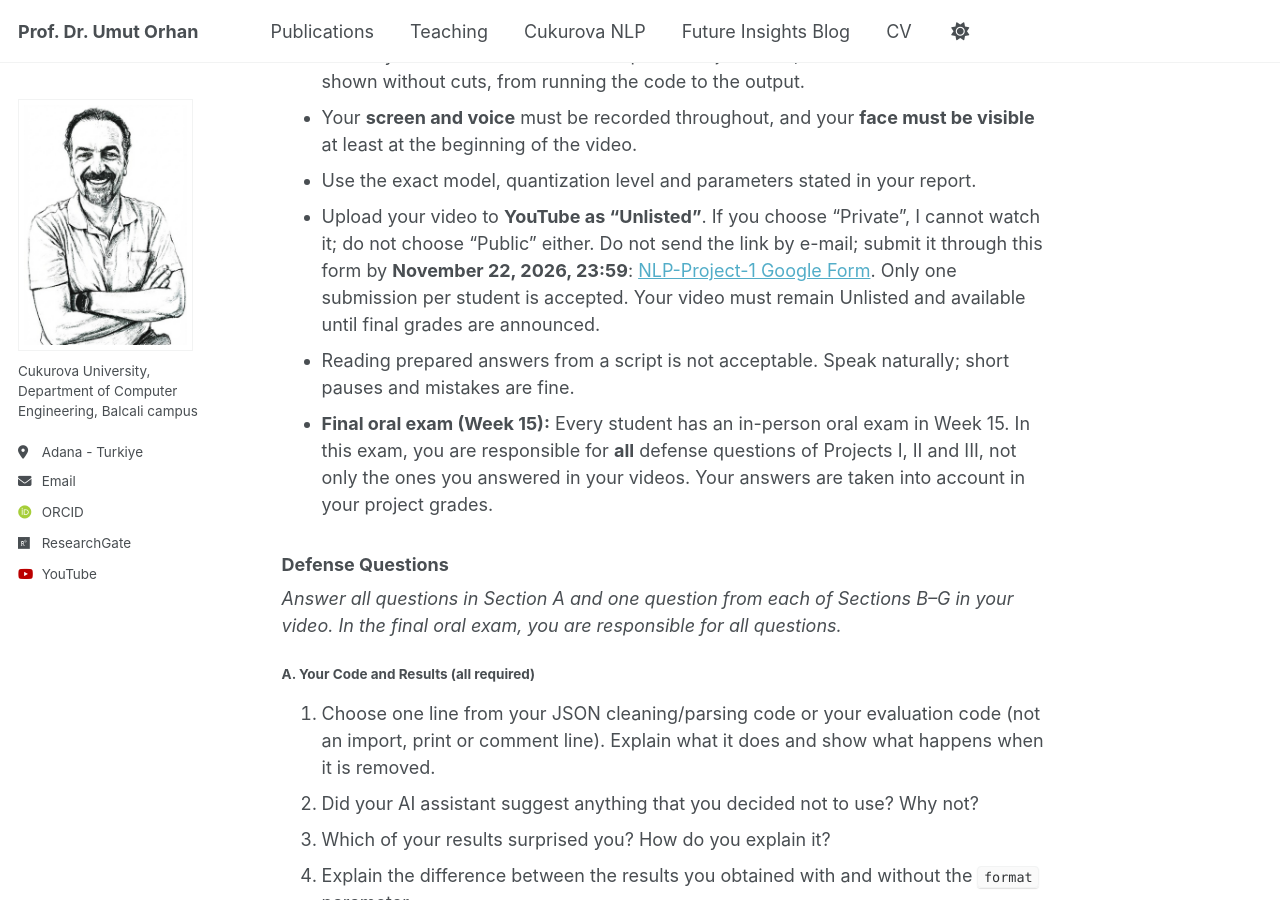
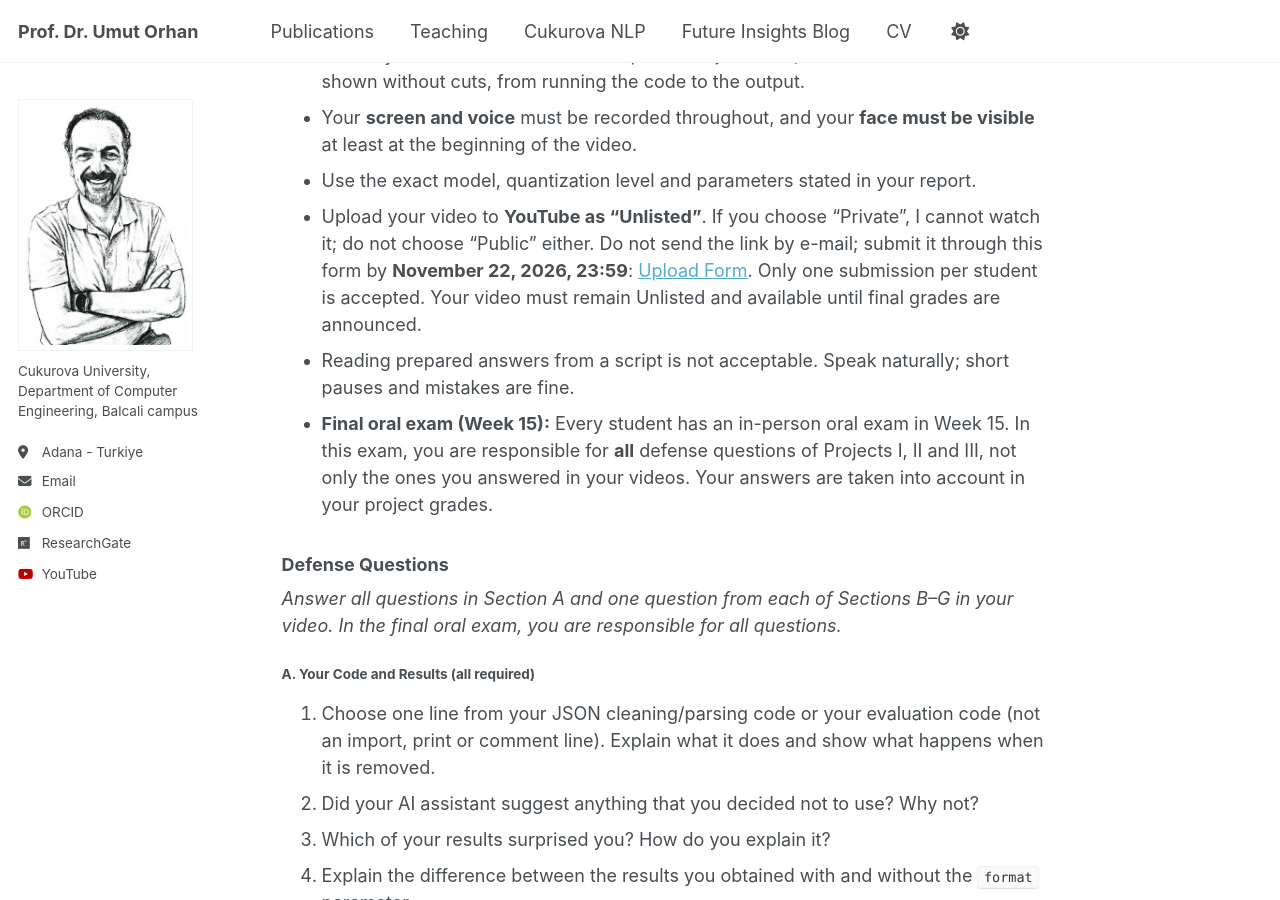
Before and after one commit to uorhan/uorhan.github.io, a Jekyll site: the page built from files/NLP-Project-1.md, in a window 1280 px wide and 900 px high, scrolled down 3173 px. Built offline with Jekyll 4.4.1, drawn with Linux system fonts in a browser that asks for light colours; some web fonts are replaced.

Commit message:
Update video submission instructions and link

```diff
--- a/files/NLP-Project-1.md
+++ b/files/NLP-Project-1.md
@@ -65,7 +65,7 @@ Since the originally planned date for the first presentations had to be postpone
 * You may record the video in several parts and join them, but the live tests must be shown without cuts, from running the code to the output.
 * Your **screen and voice** must be recorded throughout, and your **face must be visible** at least at the beginning of the video.
 * Use the exact model, quantization level and parameters stated in your report.
-* Upload your video to **YouTube as "Unlisted"**. If you choose "Private", I cannot watch it; do not choose "Public" either. Do not send the link by e-mail; submit it through this form by **November 22, 2026, 23:59**:  [NLP-Project-1 Google Form](https://forms.gle/sdhhRnpkZBVQ8Dnc8). Only one submission per student is accepted. Your video must remain Unlisted and available until final grades are announced.
+* Upload your video to **YouTube as "Unlisted"**. If you choose "Private", I cannot watch it; do not choose "Public" either. Do not send the link by e-mail; submit it through this form by **November 22, 2026, 23:59**:  [Upload Form](https://forms.gle/sdhhRnpkZBVQ8Dnc8). Only one submission per student is accepted. Your video must remain Unlisted and available until final grades are announced.
 * Reading prepared answers from a script is not acceptable. Speak naturally; short pauses and mistakes are fine.
 * **Final oral exam (Week 15):** Every student has an in-person oral exam in Week 15. In this exam, you are responsible for **all** defense questions of Projects I, II and III, not only the ones you answered in your videos. Your answers are taken into account in your project grades.
 
```
